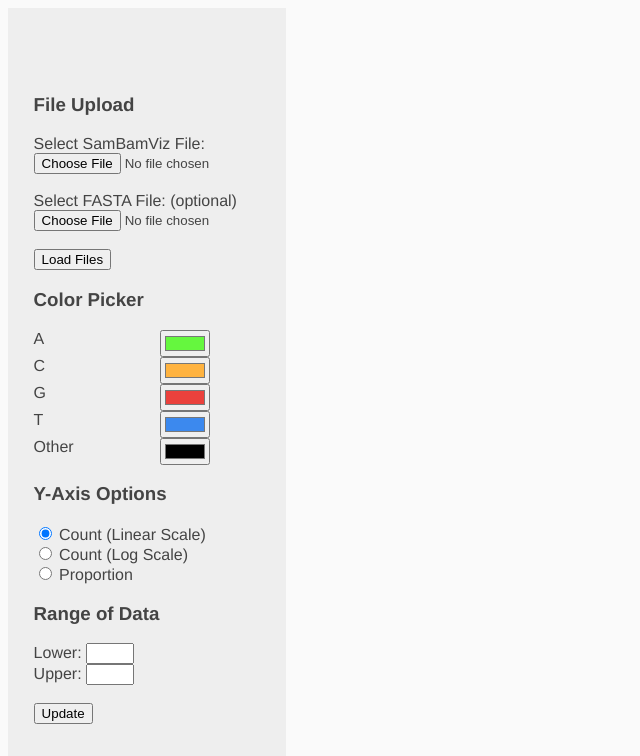
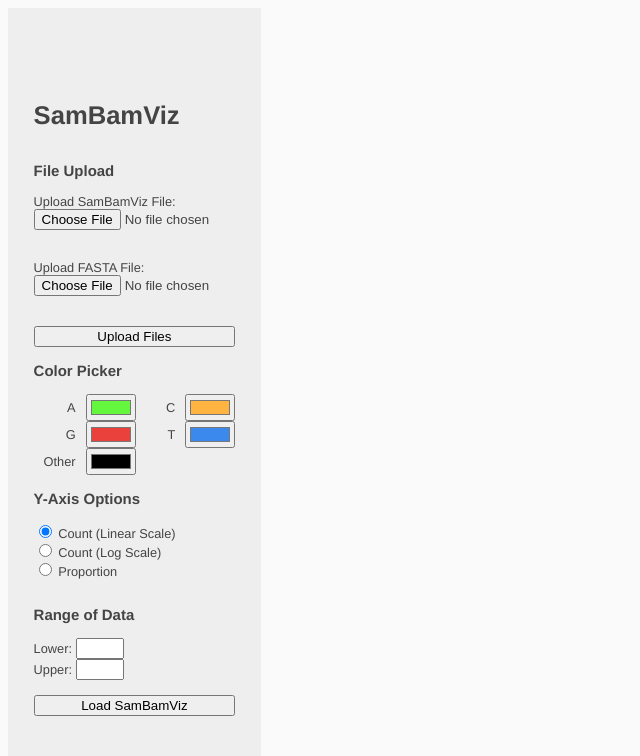
Before and after one commit to CatFish47/NiemaLabGraphSite, a plain HTML site: page index.html in a window 1280 px wide. Shown: the whole page, without its empty margins (0-640 px from the left). Drawn offline with nearby package versions, Linux system fonts and the light colour scheme; a script that the page names is missing.

Commit message:
Update CSS

```diff
--- a/index.html
+++ b/index.html
@@ -9,24 +9,24 @@
       }
 
       #layout {
-        display: flex;
+        display: grid;
+        grid-template-columns: 20% 80%;
         width: 100%;
         height: 100%;
       }
 
       #options {
         height: 100%;
-        width: 20%;
         display: flex;
-        flex-direction: row;
-        align-items: center;
-        padding-left: 2vw;
+        flex-direction: column;
+        justify-content: center;
+        padding: 0 2vw;
         background-color: #eee;
+        font-size: 0.8em;
       }
 
       #graph {
         height: 100%;
-        width: 80%;
         display: flex;
         flex-direction: row;
         align-items: center;
@@ -45,23 +45,31 @@
 
       #color-grid {
         display: grid;
-        grid-template-columns: 1fr 1fr;
+        grid-template-columns: 1fr 1fr 1fr 1fr;
+        text-align: right;
+      }
+
+      #color-grid > label {
+        padding-left: 10px;
+        padding-right: 10px;
+        margin-top: auto;
+        margin-bottom: auto;
       }
     </style>
   </head>
   <body>
     <div id="layout">
       <div id="options">
-        <div>
+        <h1>SamBamViz</h1>
         <h3>File Upload</h3>
-          <label>Select SamBamViz File:</label>
+        <label>Upload SamBamViz File:</label>
         <input type="file" id="sambamviz-upload" />
         <br />
         <br />
-          <label>Select FASTA File: (optional)</label>
+        <label>Upload FASTA File:</label>
         <input type="file" id="fasta-upload" />
         <br /><br />
-          <button id="upload-files">Load Files</button>
+        <button id="upload-files">Upload Files</button>
         <h3>Color Picker</h3>
         <div id="color-grid">
           <label>A</label>
@@ -121,23 +129,19 @@
           <input type="number" id="upper-bound" min="0" max="0" />
         </div>
         <br />
-          <button id="loadGraph">Update</button>
-        </div>
+        <button id="loadGraph">Load SamBamViz</button>
       </div>
       <div id="graph">
         <div id="view"></div>
       </div>
     </div>
 
+    <script src="d3.v7.min.js"></script>
+    <script src="vega@5.js"></script>
+    <script src="vega-lite@5.js"></script>
+    <script src="vega-embed@6.js"></script>
+
     <script src="init.js"></script>
-    <script src="https://d3js.org/d3.v7.min.js"></script>
-    <script src="https://cdn.jsdelivr.net/npm/vega@5"></script>
-    <script src="https://cdn.jsdelivr.net/npm/vega-lite@5"></script>
-    <script src="https://cdn.jsdelivr.net/npm/vega-embed@6"></script>
-    <!-- <script src="d3.v7.min.js"></script>
-    <script src="vega-embed@6.js"></script>
-    <script src="vega-lite@5.js"></script>
-    <script src="vega@5.js"></script> -->
     <script src="tsv-loader-vega.js"></script>
     <script src="bar-chart.js"></script>
 
@@ -252,17 +256,29 @@
         );
 
         if (document.getElementById('count-option').checked) {
-          loadBarGraph(tsvData.slice(
+          loadBarGraph(
+            tsvData.slice(
               lowerDataBound * DATA_PER_POS,
-              upperDataBound * DATA_PER_POS), COUNT);
+              upperDataBound * DATA_PER_POS
+            ),
+            COUNT
+          );
         } else if (document.getElementById('log-option').checked) {
-          loadBarGraph(tsvData.slice(
+          loadBarGraph(
+            tsvData.slice(
               lowerDataBound * DATA_PER_POS,
-              upperDataBound * DATA_PER_POS), LOG);
+              upperDataBound * DATA_PER_POS
+            ),
+            LOG
+          );
         } else if (document.getElementById('proportion-option').checked) {
-          loadBarGraph(tsvDataProp.slice(
+          loadBarGraph(
+            tsvDataProp.slice(
               lowerDataBound * DATA_PER_POS,
-              upperDataBound * DATA_PER_POS), PROPORTION);
+              upperDataBound * DATA_PER_POS
+            ),
+            PROPORTION
+          );
         }
       }
 
```
Lines whose indentation alone changed are shown as unchanged.
